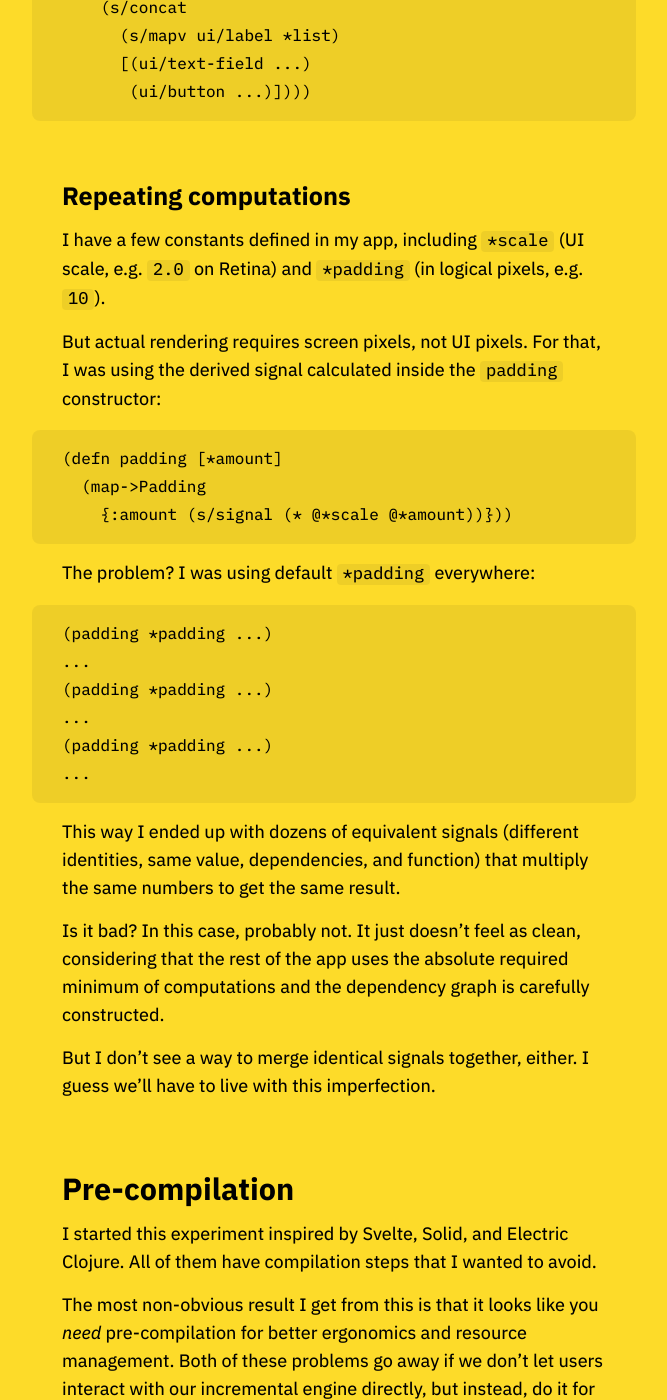
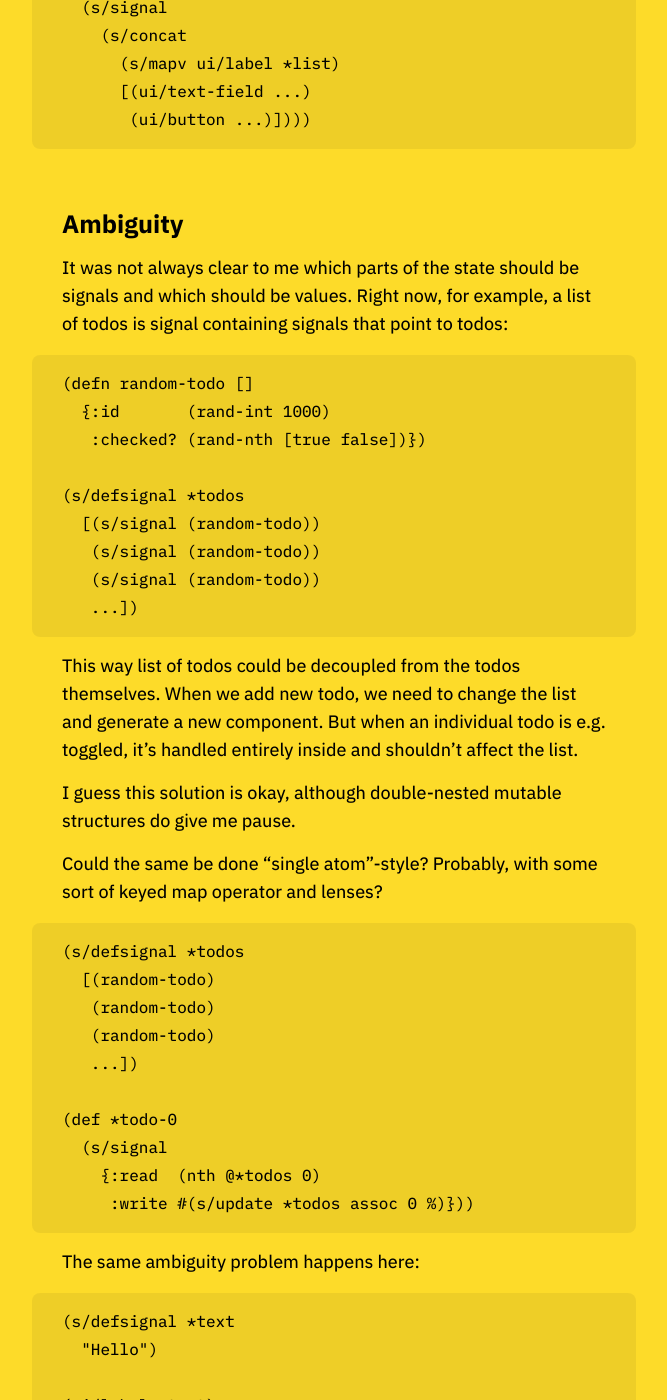
Before and after one commit to tonsky/tonsky.github.io, a Jekyll site: the page built from _posts/2023-05-16-humble-signals.md, in a window 1280 px wide and 1400 px high, scrolled down 19109 px. Shown: the whole window, without its empty margins (307-974 px from the left). Built offline with Jekyll 4.4.1, drawn with Linux system fonts in a browser that asks for light colours; some of the changed text lies outside the part shown.

Commit message:
Added a note on ambiguity

````diff
--- a/_posts/2023-05-16-humble-signals.md
+++ b/_posts/2023-05-16-humble-signals.md
@@ -187,7 +187,7 @@ One can imagine that we’ll need incremental versions of `filter`, `concat`, `r
 
 One important feature we’re missing in our incremental framework is effects.
 
-We implement mixed push/pull model: recalculating values is lazy (not done until explicitly requested), but marking as dirty is eager (immediate dependencies are marked as `:dirty` and their transitive deps are marked with `:check`, which means might or might not be dirty):
+We implement a mixed push/pull model: recalculating values is lazy (not done until explicitly requested), but marking as dirty is eager (immediate dependencies are marked as `:dirty` and their transitive deps are marked with `:check`, which means might or might not be dirty):
 
 ```
 (s/defsignal *a
@@ -229,7 +229,7 @@ Or for us visual thinkers:
 
 For details, see [Reactively algorithm description](https://dev.to/modderme123/super-charging-fine-grained-reactive-performance-47ph#reactively).
 
-Effect is basically a signal that watches when it gets marked `:check` (something down the deps tree has changed) and forces its dependencies to see if any of them are actually `:dirty`. If any of them are, it evaluates its body:
+An effect is a signal that watches when it gets marked `:check` (something down the deps tree has changed) and forces its dependencies to see if any of them are actually `:dirty`. If any of them are, it evaluates its body:
 
 ```
 (s/defsignal *a
@@ -246,7 +246,7 @@ Effect is basically a signal that watches when it gets marked `:check` (somethin
 (s/reset! *a 6) ; => (no stdout: *b didn’t change)
 ```
 
-This is exactly what we need to schedule re-renders. We put effect as a downstream dependency to every signal that was read during the last `draw`. That means we’ll create an explicit dependency for everything that affected the final picture one way or another.
+This is exactly what we need to schedule re-renders. We put an effect as a downstream dependency on every signal that was read during the last `draw`. That means we’ll create an explicit dependency for everything that affected the final picture one way or another.
 
 <figure>
   <img src="./rendering1.png">
@@ -498,6 +498,61 @@ Alternatively, we might introduce a version of concat that accepts both signals
        (ui/button ...)])))
 ```
 
+## Ambiguity
+
+It was not always clear to me which parts of the state should be signals and which should be values. Right now, for example, a list of todos is signal containing signals that point to todos:
+
+```
+(defn random-todo []
+  {:id       (rand-int 1000)
+   :checked? (rand-nth [true false])})
+
+(s/defsignal *todos
+  [(s/signal (random-todo))
+   (s/signal (random-todo))
+   (s/signal (random-todo))
+   ...])
+```
+
+This way list of todos could be decoupled from the todos themselves. When we add new todo, we need to change the list and generate a new component. But when an individual todo is e.g. toggled, it’s handled entirely inside and shouldn’t affect the list.
+
+I guess this solution is okay, although double-nested mutable structures do give me pause.
+
+Could the same be done “single atom”-style? Probably, with some sort of keyed map operator and lenses?
+
+```
+(s/defsignal *todos
+  [(random-todo)
+   (random-todo)
+   (random-todo)
+   ...])
+
+(def *todo-0
+  (s/signal
+    {:read  (nth @*todos 0)
+     :write #(s/update *todos assoc 0 %)}))
+```
+
+The same ambiguity problem happens here:
+
+```
+(s/defsignal *text
+  "Hello")
+
+(ui/label *text)
+```
+
+or
+
+```
+(s/signal
+  (ui/label @*text))
+```
+
+Should I use a label that contains a signal or a signal that contains a label? Both are viable.
+
+This is not necessarily a problem, just an observation. I guess I prefer Python’s “There should be one—and preferably only one—obvious way to do it” to Perl’s “There’s more than one way to do it”.
+
 ## Repeating computations
 
 I have a few constants defined in my app, including `*scale` (UI scale, e.g. `2.0` on Retina) and `*padding` (in logical pixels, e.g. `10`).
@@ -623,6 +678,8 @@ But it seems that the stakes are not that high: the worst that could happen is y
 
 There’s probably a good reason React won and FRP/incremental remain marginal technologies that have been tried dozens of times. I understand the appeal, but I also see how it’s not everybody’s cup of tea.
 
+OTOH, Reagent seems to be doing fine in Clojure land, although many people prefer to pair it with re-frame.
+
 ## Source code
 
 If you are curious, the code is [on Github](https://github.com/HumbleUI/HumbleUI/blob/main/dev/incremental.clj). The run script is at `scripts/incremental.sh`.
````
